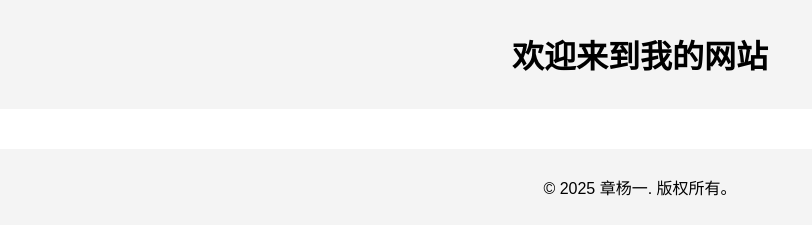
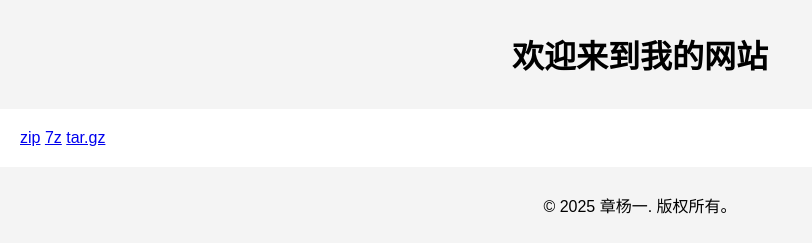
Before and after one commit to zhangyangyi0320/zhangyangyi0320-photo.gihub.io, a plain HTML site: page index.html in a window 1280 px wide. Shown: the whole page, without its empty margins (0-812 px from the left). Drawn offline with Linux system fonts and the light colour scheme.

Commit message:
Update index.html

```diff
--- a/index.html
+++ b/index.html
@@ -26,7 +26,9 @@
         <h1>欢迎来到我的网站</h1>
     </header>
     <main>
-
+        <a href="705.zip" download>zip</a>
+        <a href="705.7z" download>7z</a>
+        <a href="705.tar.gz" download>tar.gz</a>
     </main>
     <footer>
         <p>&copy; 2025 章杨一. 版权所有。</p>
```
